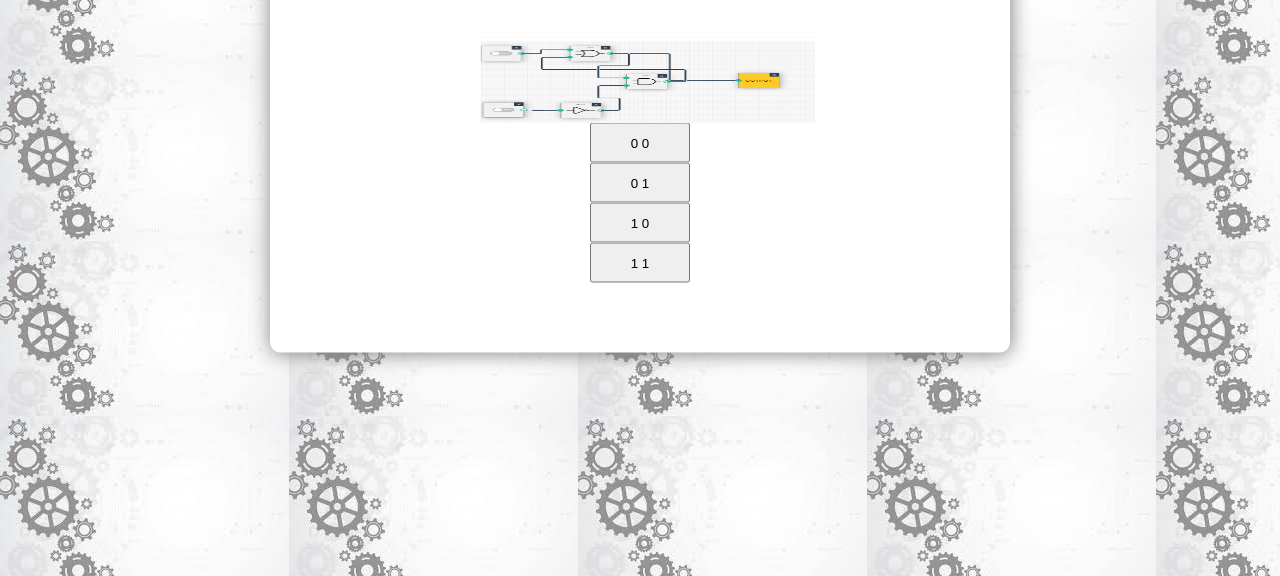
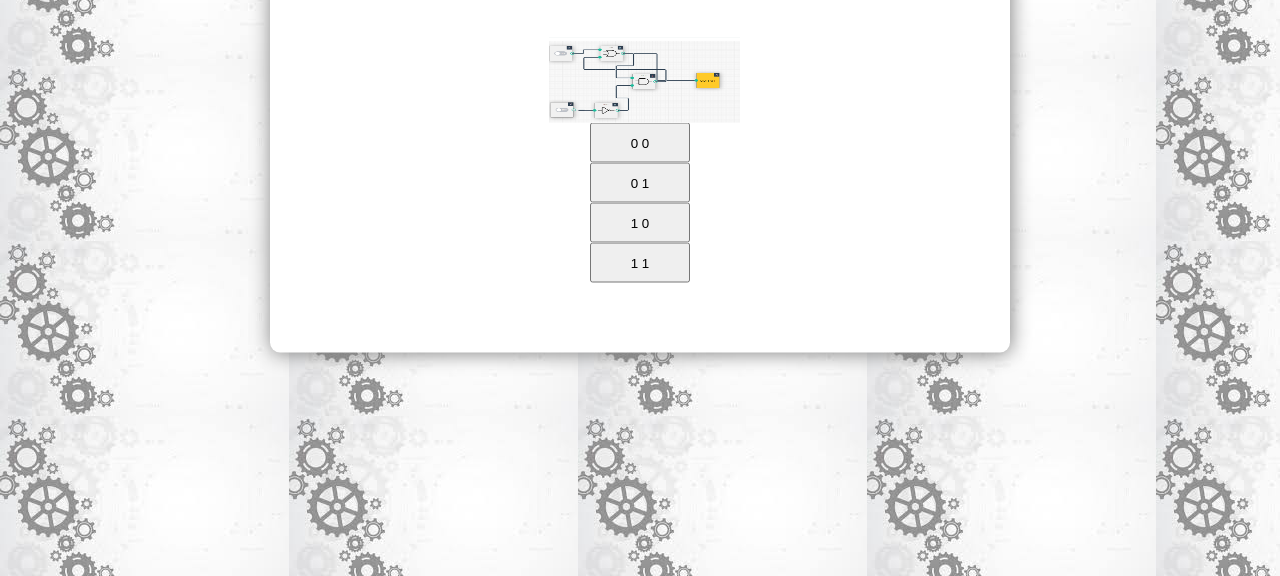
Before and after one commit to amanie-allen/FinalProject, a plain HTML site: page Flip Flop.html in a window 1280 px wide. Shown: the part 284-860 px from the top of the page. Drawn offline with Linux system fonts and the light colour scheme.

Commit message:
Update Flip Flop.html

```diff
--- a/Flip Flop.html
+++ b/Flip Flop.html
@@ -3,7 +3,7 @@
   <body>
 	<div>
     <h2>Animation of a Flip Flop</h2>
-    <img id="myimage" src="00flip.png" alt="noton" width="350" height="86" align="center">
+    <img id="myimage" src="00flip.png" alt="noton" width="200" height="86" align="center">
     <p><button style="width: 100px; height: 40px;" onclick="document.getElementById('myimage').src='00flip.png'">0 0</button></p>
     <p><button style="width: 100px; height: 40px;" onclick="document.getElementById('myimage').src='01flip.png'">0 1</button></p>
     <p><button style="width: 100px; height: 40px;" onclick="document.getElementById('myimage').src='10flip.png'">1 0</button></p>
```
